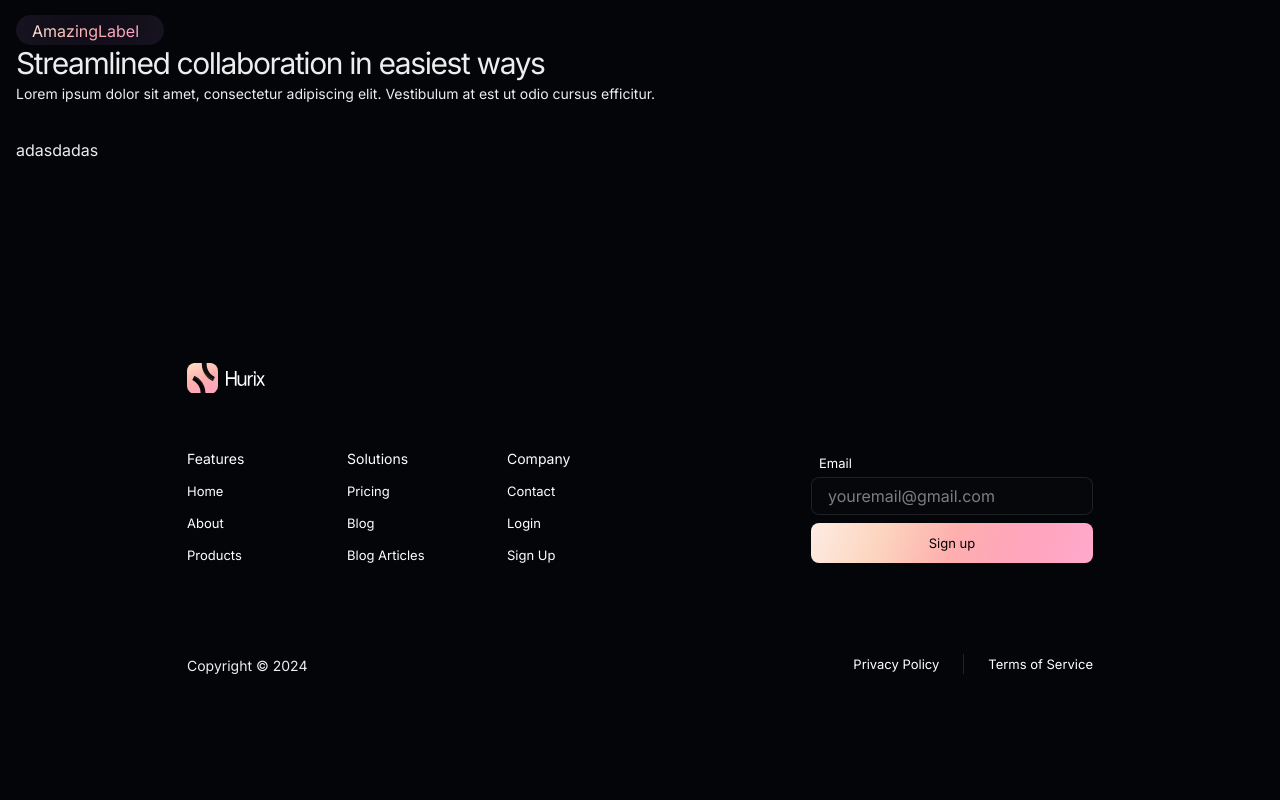
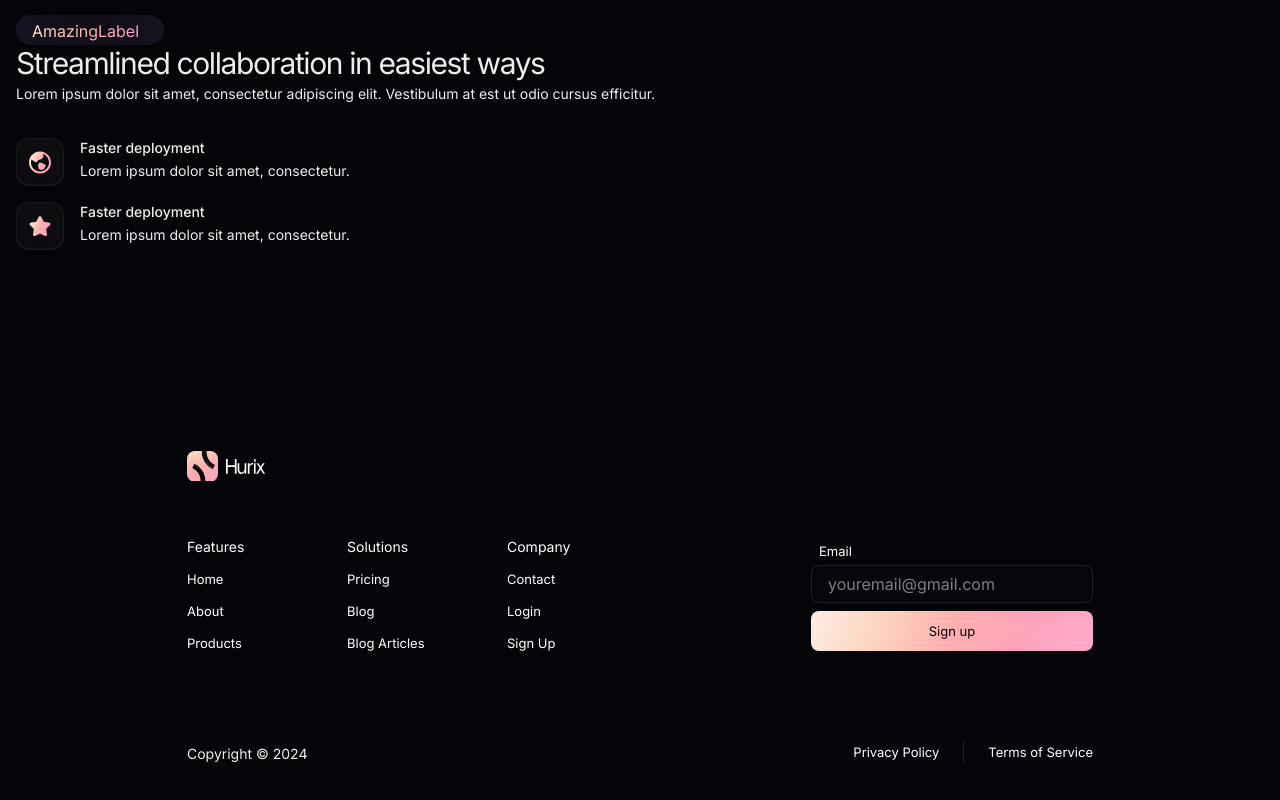
Before and after one commit to tuanloc-1708/hurix-saas, a Next.js app: page / in a window 1280 px wide. Shown: the part 2574-3374 px from the top of the page. Built offline with nearby package versions, Linux system fonts and the light colour scheme.

Commit message:
create component content streamlined

```diff
--- a/src/sections/customer-fback/view/customer-fback-view.tsx
+++ b/src/sections/customer-fback/view/customer-fback-view.tsx
@@ -1,5 +1,20 @@
+import GlobalIcon from "@/assets/icons-svg/golbal-svg";
 import CustomerFbackCard from "../card/customer-fback-card";
 import AmazingLabe from "@/components/ui/label/amazing-label";
+import StarIcon from "@/assets/icons-svg/star-icon-svg";
+
+export const content = [
+  {
+    icon: <GlobalIcon width={24} height={24} viewBox={"0 0 24 24"} />,
+    title: "Faster deployment",
+    description: "Lorem ipsum dolor sit amet, consectetur.",
+  },
+  {
+    icon: <StarIcon width={24} height={24} viewBox={"0 0 24 24"} />,
+    title: "Faster deployment",
+    description: "Lorem ipsum dolor sit amet, consectetur.",
+  },
+];
 
 export default function CustomerFbackView() {
   return (
@@ -22,7 +37,23 @@ export default function CustomerFbackView() {
             </p>
           </div>
 
-          <div>adasdadas</div>
+          <div className="flex flex-col gap-4">
+            {content.map((item, index) => (
+              <div key={index} className="flex flex-row gap-4 ">
+                <div className="flex items-center justify-center bg-card w-[48px] h-[48px] rounded-[24px] ">
+                  {item.icon}
+                </div>
+                <div className="flex flex-col">
+                  <span className="text-[14px]/[145%] font-medium">
+                    {item.title}
+                  </span>
+                  <span className="text-[14px]/[171%] font-normal">
+                    {item.description}
+                  </span>
+                </div>
+              </div>
+            ))}
+          </div>
         </div>
       </div>
     </div>
```
